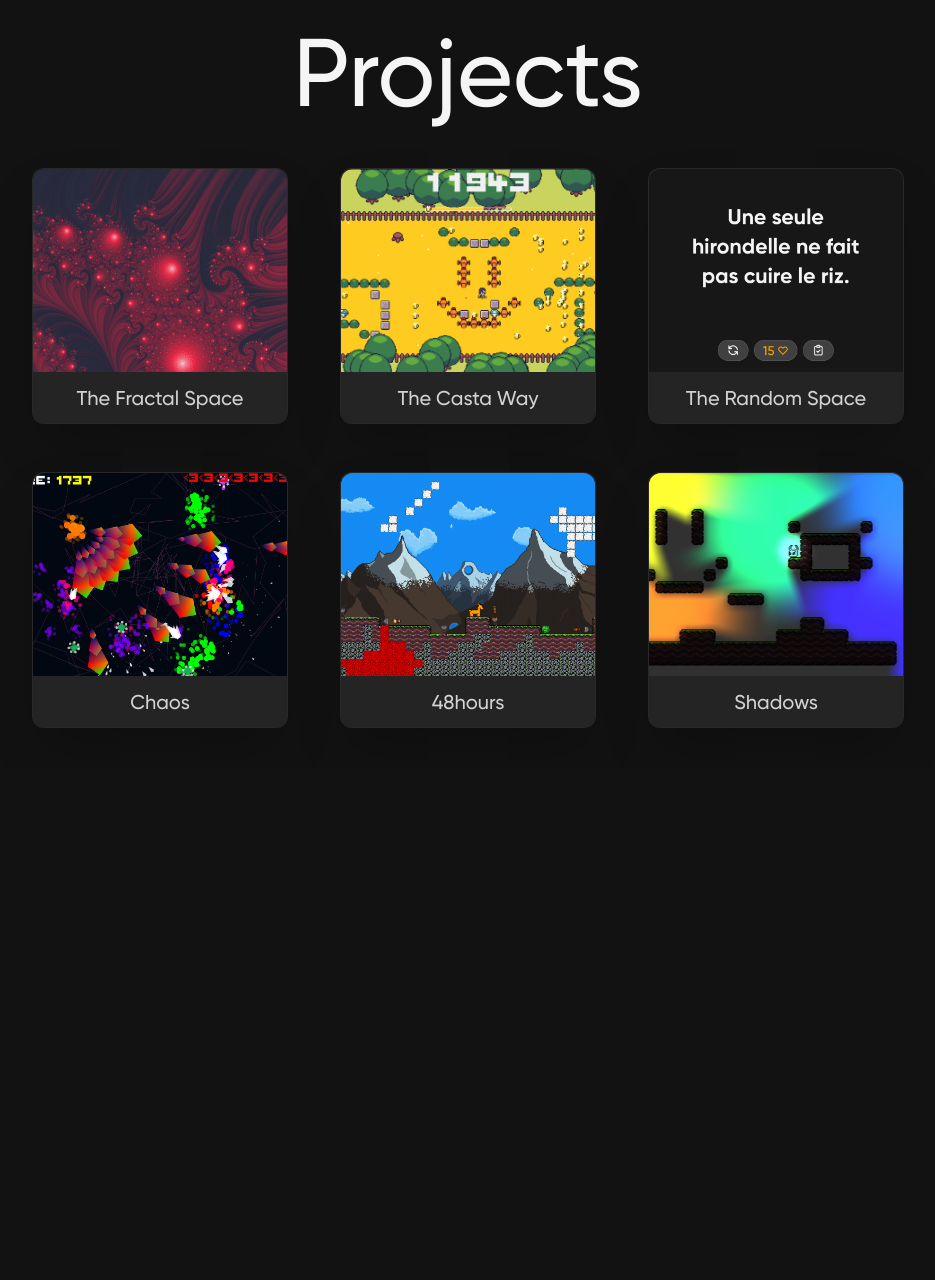
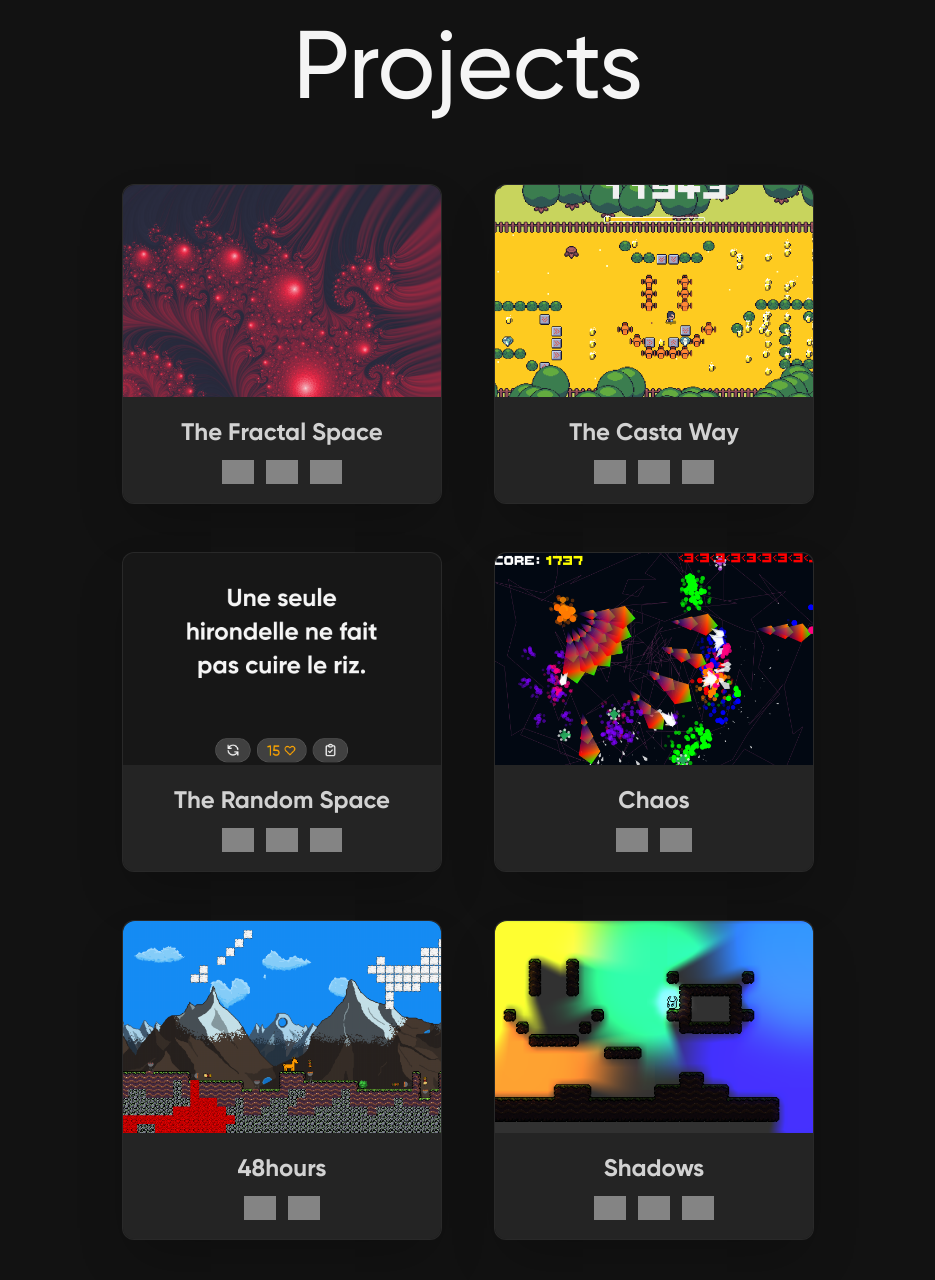
Before and after one commit to ddorn/therandom.space, a Flask app: page /showcase in a window 1280 px wide. Shown: the part 92-1372 px from the top of the page, without its empty margins (172-1107 px from the left). Before the commit the page ends 820 px from the top, so only its background shows below. Run offline with Flask 2, Linux system fonts and the light colour scheme; parts of the project's set-up code (start-up, migrations or seed data) failed here and were passed over; grey boxes are pictures that could not be loaded.

Commit message:
add icons to showcase

```diff
--- a/website/static/style.css
+++ b/website/static/style.css
@@ -548,6 +548,18 @@ video {
   height: auto;
 }
 
+.space-y-3 > :not([hidden]) ~ :not([hidden]) {
+  --tw-space-y-reverse: 0;
+  margin-top: calc(0.75rem * calc(1 - var(--tw-space-y-reverse)));
+  margin-bottom: calc(0.75rem * var(--tw-space-y-reverse));
+}
+
+.space-x-3 > :not([hidden]) ~ :not([hidden]) {
+  --tw-space-x-reverse: 0;
+  margin-right: calc(0.75rem * var(--tw-space-x-reverse));
+  margin-left: calc(0.75rem * calc(1 - var(--tw-space-x-reverse)));
+}
+
 .space-x-4 > :not([hidden]) ~ :not([hidden]) {
   --tw-space-x-reverse: 0;
   margin-right: calc(1rem * var(--tw-space-x-reverse));
@@ -558,6 +570,10 @@ video {
   --tw-space-y-reverse: 0;
   margin-top: calc(2rem * calc(1 - var(--tw-space-y-reverse)));
   margin-bottom: calc(2rem * var(--tw-space-y-reverse));
+}
+
+.bg-clip-content {
+  background-clip: content-box;
 }
 
 .bg-black {
@@ -699,6 +715,10 @@ video {
   height: 1rem;
 }
 
+.h-6 {
+  height: 1.5rem;
+}
+
 .h-8 {
   height: 2rem;
 }
@@ -707,16 +727,16 @@ video {
   height: 2.25rem;
 }
 
-.h-64 {
-  height: 16rem;
+.h-80 {
+  height: 20rem;
 }
 
-.h-1\/5 {
-  height: 20%;
+.h-1\/3 {
+  height: 33.333333%;
 }
 
-.h-4\/5 {
-  height: 80%;
+.h-2\/3 {
+  height: 66.666667%;
 }
 
 .h-full {
@@ -735,6 +755,11 @@ video {
 .text-xl {
   font-size: 1.25rem;
   line-height: 1.75rem;
+}
+
+.text-2xl {
+  font-size: 1.5rem;
+  line-height: 2rem;
 }
 
 .text-3xl {
@@ -797,20 +822,16 @@ video {
   max-width: max-content;
 }
 
-.max-w-screen-lg {
-  max-width: 1024px;
-}
-
-.min-h-full {
-  min-height: 100%;
-}
-
-.min-w-full {
-  min-width: 100%;
+.max-w-screen-xl {
+  max-width: 1280px;
 }
 
 .object-cover {
   object-fit: cover;
+}
+
+.object-center {
+  object-position: center;
 }
 
 .opacity-80 {
@@ -856,12 +877,16 @@ video {
   padding-left: 0.5rem;
 }
 
-.pt-3 {
-  padding-top: 0.75rem;
+.pt-4 {
+  padding-top: 1rem;
 }
 
 .pb-4 {
   padding-bottom: 1rem;
+}
+
+.pb-12 {
+  padding-bottom: 3rem;
 }
 
 .static {
@@ -950,8 +975,8 @@ video {
   user-select: all;
 }
 
-.w-64 {
-  width: 16rem;
+.w-80 {
+  width: 20rem;
 }
 
 .w-3\/4 {
@@ -1228,3 +1253,6 @@ a {
     padding: 0px;
   }
 }
+
+@media (min-width: 1280px) {
+}
--- a/website/tailwind.config.js
+++ b/website/tailwind.config.js
@@ -31,7 +31,7 @@ module.exports = {
             'sm': '640px',
             'md': '768px',
             'lg': '1024px',
-            // 'xl': '1280px',
+            'xl': '1280px',
             // '2xl': '1536px',
         },
         extend: {
--- a/website/templates/macros/macros.html
+++ b/website/templates/macros/macros.html
@@ -1,6 +1,6 @@
 
 {% macro icon(name, klass="h-4 px-1") %}
-    {% set klass = klass + "inline" %}
+    {% set klass = klass + " inline" %}
     {% if name == "left-arrow" %}
         <svg class="{{ klass }}" xmlns="http://www.w3.org/2000/svg" fill="none" stroke="currentColor" stroke-linecap="round" stroke-linejoin="round" stroke-width="2" viewBox="0 0 24 24"><path d="M10 19l-7-7m0 0l7-7m-7 7h18"></path></svg>
     {% elif name == "right-arrow" %}
@@ -51,18 +51,18 @@
 {% endmacro %}
 
 
-{% macro showcase_card(title, legend, image, url) %}
-    <a href="{{ url }}" class="text-white bg-elevation-1 w-64 h-64 m-6 rounded-xl inline-block
+{% macro showcase_card(title, legend, image, url, icons) %}
+    <a href="{{ url }}" class="text-white bg-elevation-1 w-80 h-80 m-6 rounded-xl inline-block
                 border border-elevation-1 border-2 shadow-2xl shadow
                 transition
                 transform  hover:scale-110 swag-hover">
-        <div class="h-4/5 relative">
-            <img class="min-h-full min-w-full object-cover
+        <div class="h-2/3 relative">
+            <img class="w-full h-full object-center object-cover bg-clip-content
                         absolute top-0 left-0
                         bg-gray-600 rounded-t-xl"
                  src="{{ url_for('static', filename='imgs/' + image) }}"
                  alt="{{ title }}"/>
-            <div class="h-full w-full p-4
+            <div class="h-full w-full p-6
                         absolute top-0 left-0
                         bg-black bg-opacity-0 hover:bg-opacity-80 rounded-t-xl text-opacity-0 hover:text-opacity-100 text-white
                         transition
@@ -70,8 +70,16 @@
                 <p>{{ legend | safe }}</p>
             </div>
         </div>
-        <div class="h-1/5 pt-3 text-xl bg-gray-800 rounded-b-xl opacity-80">
-            {{ title }}
+        <div class="h-1/3 bg-gray-800 rounded-b-xl opacity-80 flex flex-col justify-center space-y-3">
+            <div class="text-2xl font-bold">
+                {{ title }}
+            </div>
+            <div class="flex justify-center space-x-3">
+                {% for name in icons.split() %}
+                    <img src="{{ url_for('static', filename='imgs/' + name + '.png') }}" alt="{{ name }} logo"
+                        class="h-6" data-tooltip="{{ name }}">
+                {% endfor %}
+            </div>
         </div>
     </a>
 {% endmacro %}
--- a/website/templates/showcase.html
+++ b/website/templates/showcase.html
@@ -2,31 +2,53 @@
 {% from "macros/macros.html" import icon, showcase_card %}
 
 {% block content %}
-    <h1 class="text-8xl text-center p-6">Projects</h1>
-    <div class="mx-auto max-w-screen-lg text-center">
+    <h1 class="text-8xl text-center pt-4 pb-12">Projects</h1>
+    <div class="mx-auto max-w-screen-xl text-center">
         {{ showcase_card("The Fractal Space",
                 "A random fractal generator. <br><br>Enter your name or anything, get a fractal !",
                 "thefractalspace.png",
-            "https://thefractal.space") }}
+                "https://thefractal.space",
+                "python javascript flask") }}
         {{ showcase_card("The Casta Way",
                 "A game about going up a golden road and... beer.<br><br>It was made in under 4 days with my little brother for Pyweek30",
                 "thecastaway.png",
-            "https://pyweek.org/e/the-casta-way/") }}
+                "https://pyweek.org/e/the-casta-way/",
+                "python pygame jam") }}
         {{ showcase_card("The Random Space",
                 "A generator of random proverbs, movie titles or town names.",
                 "therandomspace.png",
-            "https://therandom.space") }}
+                "https://therandom.space",
+                "javascript python flask")  }}
         {{ showcase_card("Chaos",
                 "A one-stick shooter made only with particles.<br><br>Made in one weekend in Rust for the 10th Alakajam.",
                 "chaos.png",
-            "https://alakajam.com/10th-alakajam/984/chaos/") }}
+                "https://alakajam.com/10th-alakajam/984/chaos/",
+                "rust jam")  }}
         {{ showcase_card("48hours",
                 "A plateformer with a destructive llama.<br><br>My first full game, made with a friend in 48hours. Note: we suck at level design!",
                 "48hours.png",
-            "https://gitlab.com/lama-corp/48hours") }}
+                "https://gitlab.com/lama-corp/48hours",
+                "python pygame") }}
         {{ showcase_card("Shadows",
                 "A pygame experiment with lightning and shadows.",
                 "shadows.png",
-            "https://gitlab.com/ddorn/shadow") }}
+                "https://gitlab.com/ddorn/shadow",
+                'python pygame experiment') }}
     </div>
+
+    <script src="{{ url_for('static', filename='random.js') }}"></script>
+    <script>
+        const translations = {
+            python: 'Language: Python',
+            rust: 'Language: Rust',
+            javascript: 'Language: Javascript',
+            flask: 'Web framework: Flask',
+            pygame: 'Graphics with Pygame',
+            jam: 'Made during a game jam',
+            experiment: 'This is an experiment',
+        };
+        document.querySelectorAll('[data-tooltip]').forEach(elem => {
+            make_tooltip(elem, translations[elem.getAttribute('data-tooltip')])
+        })
+    </script>
 {% endblock %}
```
Lines whose indentation alone changed are shown as unchanged.
